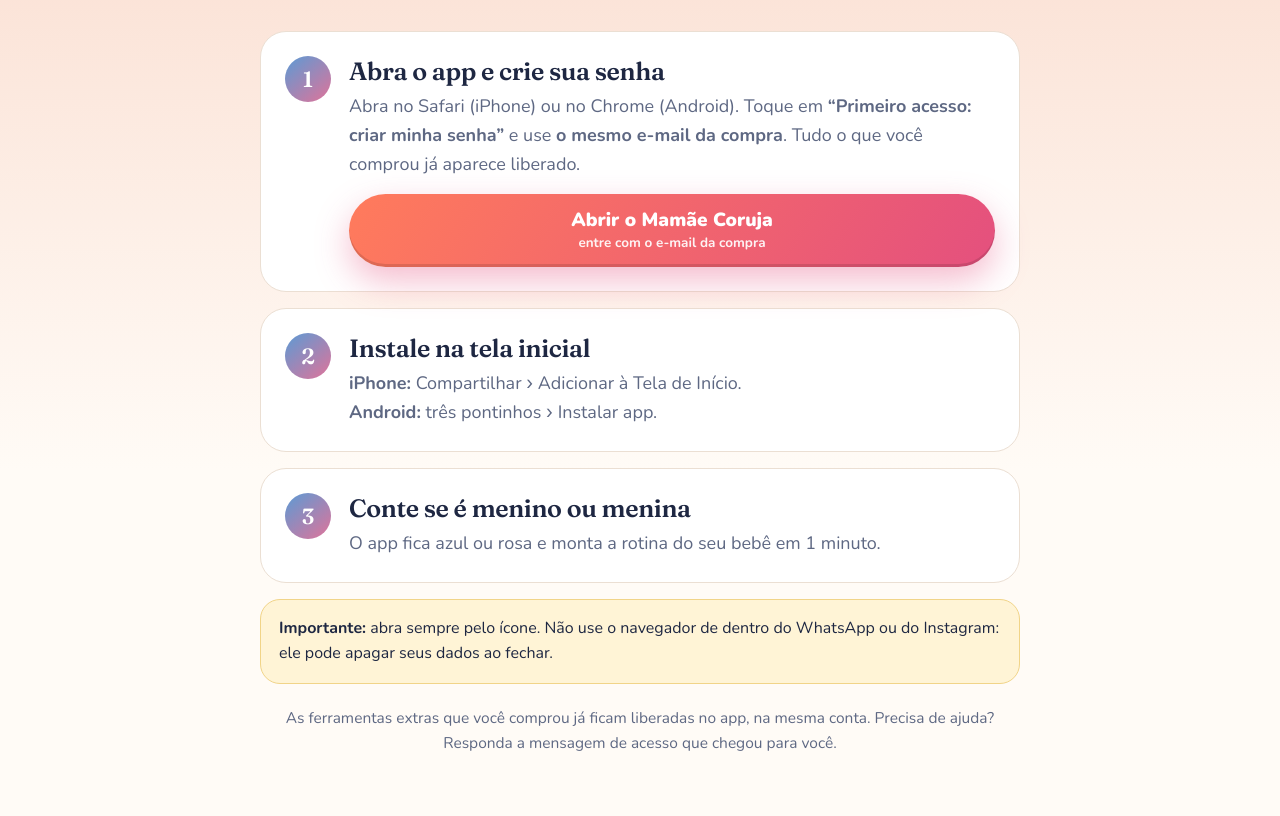
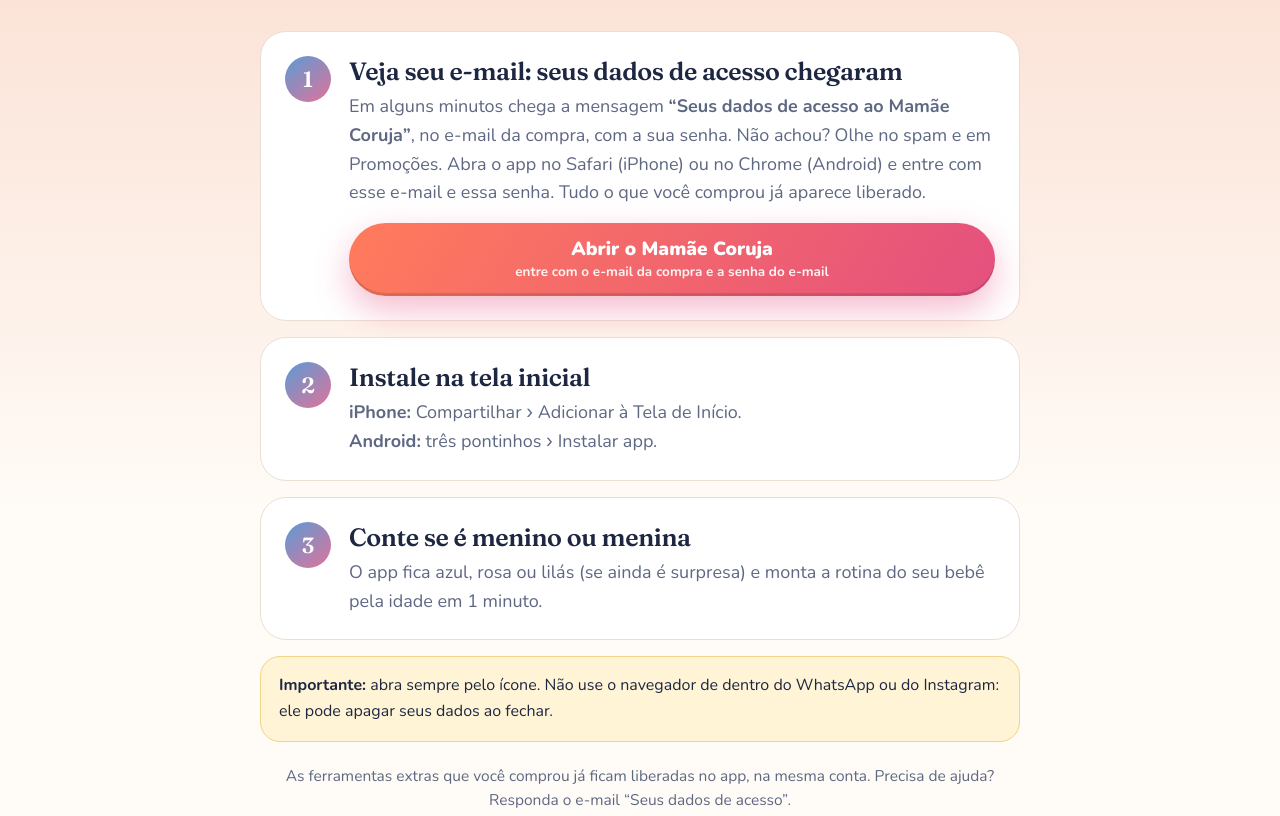
Before and after one commit to Mamae-coruja/Mamae-coruja.github.io, a plain HTML site: page obrigado.html in a window 1280 px wide. Shown: the part 511-1327 px from the top of the page. Drawn offline with nearby package versions, Linux system fonts and the light colour scheme.

Commit message:
Obrigado: senha chega no e-mail Seus dados de acesso

```diff
--- a/obrigado.html
+++ b/obrigado.html
@@ -382,11 +382,11 @@ html,body{background:var(--dia)!important;font-family:var(--sans)!important}
  <p class="lead" style="color:var(--mut);margin-top:16px">A partir de hoje, você não precisa saber tudo. O próximo passo vai estar sempre na sua mão.</p>
 </div>
 <div class="narrow" style="margin-top:34px">
- <div class="etapa"><span class="n">1</span><div><h3>Abra o app e crie sua senha</h3><p>Abra no Safari (iPhone) ou no Chrome (Android). Toque em <b>“Primeiro acesso: criar minha senha”</b> e use <b>o mesmo e-mail da compra</b>. Tudo o que você comprou já aparece liberado.</p>
-  <a class="cta" href="https://mamae-coruja.github.io/app/" style="margin-top:16px"><span>Abrir o Mamãe Coruja</span><small>entre com o e-mail da compra</small></a></div></div>
+ <div class="etapa"><span class="n">1</span><div><h3>Veja seu e-mail: seus dados de acesso chegaram</h3><p>Em alguns minutos chega a mensagem <b>“Seus dados de acesso ao Mamãe Coruja”</b>, no e-mail da compra, com a sua senha. Não achou? Olhe no spam e em Promoções. Abra o app no Safari (iPhone) ou no Chrome (Android) e entre com esse e-mail e essa senha. Tudo o que você comprou já aparece liberado.</p>
+  <a class="cta" href="https://mamae-coruja.github.io/app/" style="margin-top:16px"><span>Abrir o Mamãe Coruja</span><small>entre com o e-mail da compra e a senha do e-mail</small></a></div></div>
  <div class="etapa"><span class="n">2</span><div><h3>Instale na tela inicial</h3><p><b>iPhone:</b> Compartilhar › Adicionar à Tela de Início.<br><b>Android:</b> três pontinhos › Instalar app.</p></div></div>
- <div class="etapa"><span class="n">3</span><div><h3>Conte se é menino ou menina</h3><p>O app fica azul ou rosa e monta a rotina do seu bebê em 1 minuto.</p></div></div>
+ <div class="etapa"><span class="n">3</span><div><h3>Conte se é menino ou menina</h3><p>O app fica azul, rosa ou lilás (se ainda é surpresa) e monta a rotina do seu bebê pela idade em 1 minuto.</p></div></div>
  <div class="aviso"><b>Importante:</b> abra sempre pelo ícone. Não use o navegador de dentro do WhatsApp ou do Instagram: ele pode apagar seus dados ao fechar.</div>
- <p class="c mut" style="margin-top:22px;font-size:15.5px">As ferramentas extras que você comprou já ficam liberadas no app, na mesma conta. Precisa de ajuda? Responda a mensagem de acesso que chegou para você.</p>
+ <p class="c mut" style="margin-top:22px;font-size:15.5px">As ferramentas extras que você comprou já ficam liberadas no app, na mesma conta. Precisa de ajuda? Responda o e-mail “Seus dados de acesso”.</p>
 </div></section><footer class="foot"><p>Mamãe Coruja é um app de apoio à rotina e não substitui o acompanhamento pediátrico e médico.</p>
 <p>© Mamãe Coruja App · <a href="termos">Termos de uso</a> · <a href="privacidade">Política de privacidade</a></p></footer></body></html>
```
